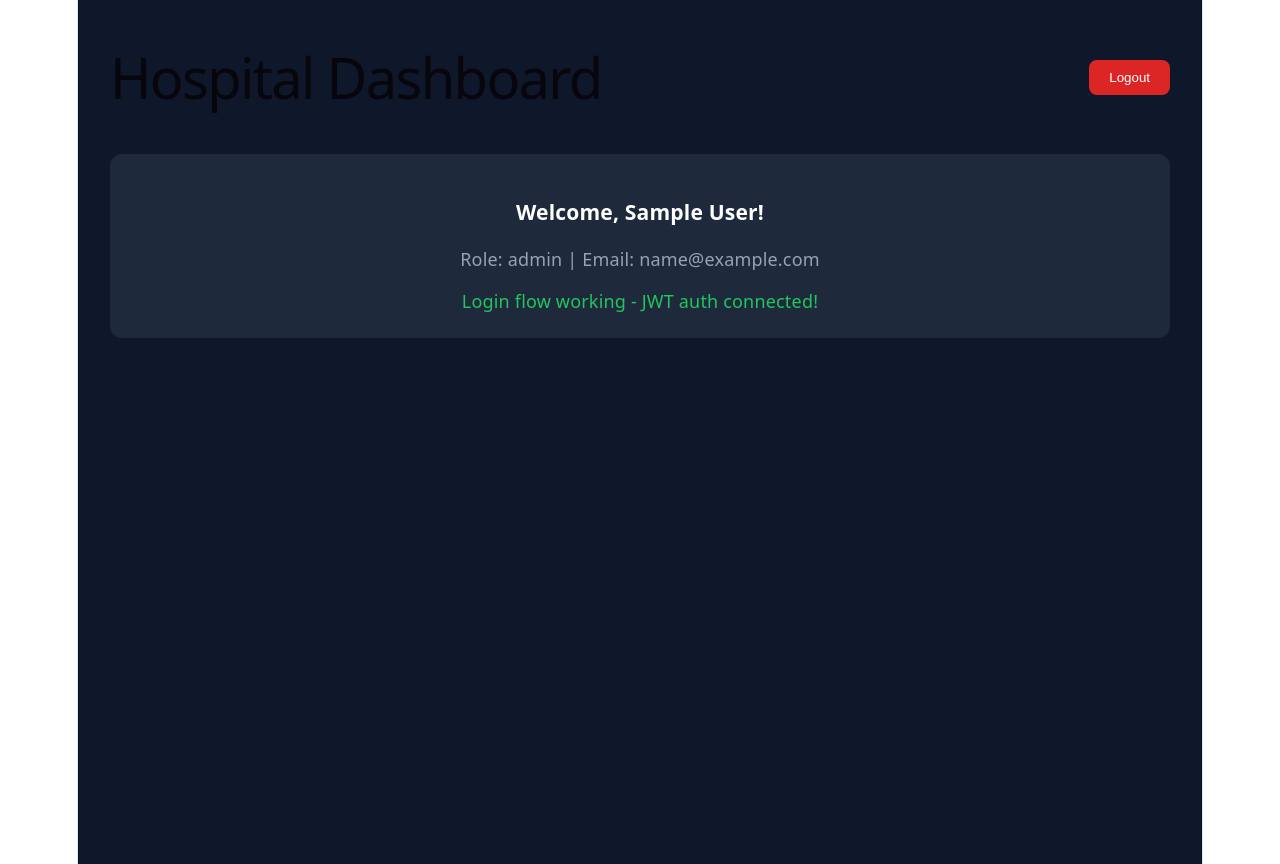
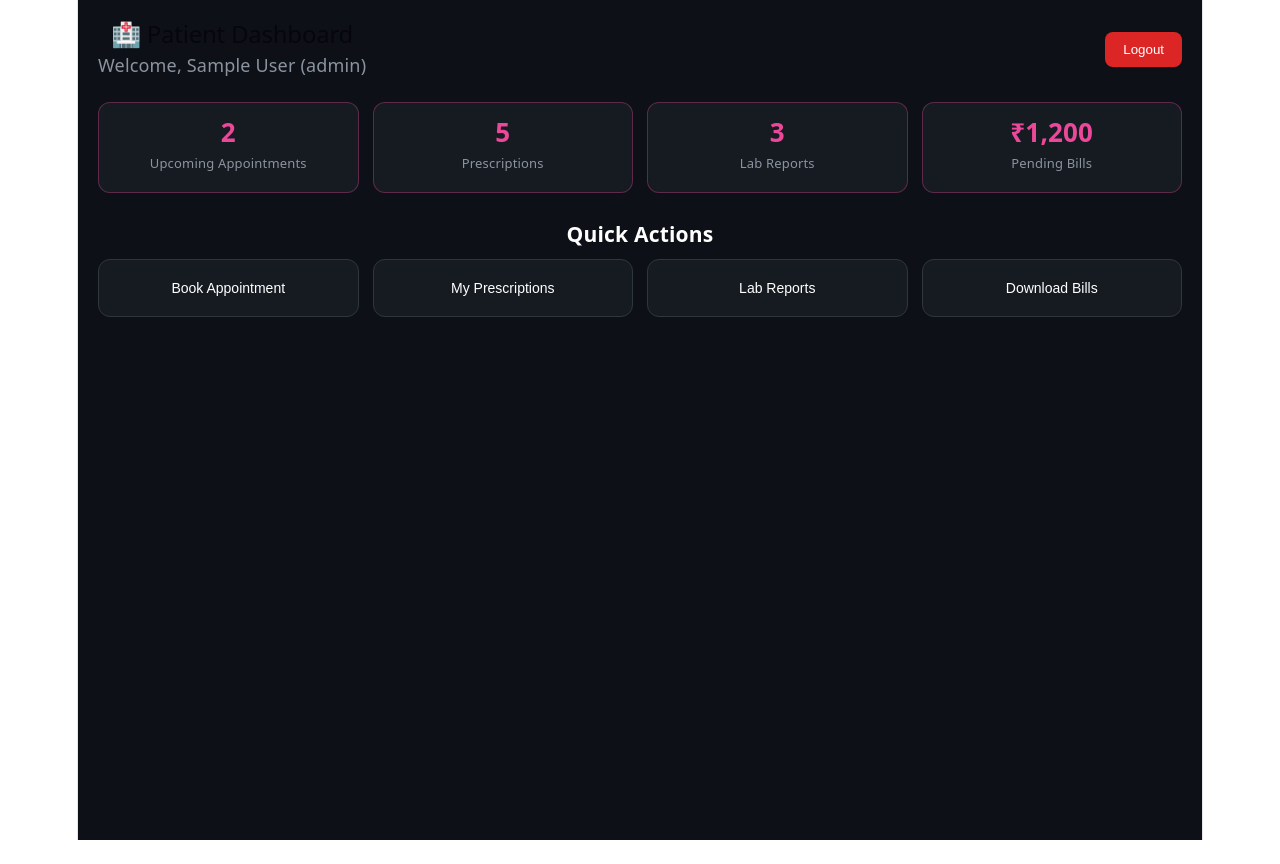
Before and after one commit to matiur25580/hospital-management-system, a React (Vite) app in the folder client/: page /dashboard in a window 1280 px wide. After the commit the page ends 840 px from the top, so only its background shows below. Built offline with nearby package versions, Linux system fonts and the light colour scheme; no server answers; sample sign-in values are in the browser's storage.

Commit message:
feat: role-based dashboards for Admin, Doctor, Nurse, Receptionist, Patient

```diff
--- a/client/src/pages/Dashboard.jsx
+++ b/client/src/pages/Dashboard.jsx
@@ -1,17 +1,50 @@
 import { useAuth } from '../context/AuthContext';
+
+const CONFIG = {
+  Admin: { title: 'Admin Dashboard', color: '#4f8cff',
+    stats: [['Total Doctors','24'],['Total Patients','312'],['Appointments Today','48'],['Monthly Revenue','₹4.2L']],
+    actions: ['Manage Staff','View All Appointments','Billing Overview','Hospital Settings'] },
+  Doctor: { title: 'Doctor Dashboard', color: '#22c55e',
+    stats: [["Today's Appointments",'12'],['Patients Under Care','35'],['Pending Reports','6'],['Surgeries This Week','3']],
+    actions: ['My Appointments','Patient Records','Write Prescription','Lab Reports'] },
+  Nurse: { title: 'Nurse Dashboard', color: '#f59e0b',
+    stats: [['Assigned Patients','18'],['Vitals Due','7'],['Medications Due','11'],['Ward Occupancy','82%']],
+    actions: ['Patient Vitals','Medication Chart','Ward Rounds','Assist Doctor'] },
+  Receptionist: { title: 'Receptionist Dashboard', color: '#a855f7',
+    stats: [["Today's Bookings",'48'],['Walk-in Patients','15'],['Pending Bills','9'],['Available Beds','23']],
+    actions: ['Book Appointment','Register Patient','Billing Counter','Bed Management'] },
+  Patient: { title: 'Patient Dashboard', color: '#ec4899',
+    stats: [['Upcoming Appointments','2'],['Prescriptions','5'],['Lab Reports','3'],['Pending Bills','₹1,200']],
+    actions: ['Book Appointment','My Prescriptions','Lab Reports','Download Bills'] },
+};
 
 export default function Dashboard() {
   const { user, logout } = useAuth();
+  const role = user?.role || 'Patient';
+  const c = CONFIG[role] || CONFIG.Patient;
+  const st = { minHeight:'100vh', background:'#0d1117', color:'#fff', fontFamily:'system-ui', padding:20 };
   return (
-    <div style={{ minHeight: '100vh', background: '#0f172a', color: '#fff', padding: 32 }}>
-      <div style={{ display: 'flex', justifyContent: 'space-between', alignItems: 'center', marginBottom: 32 }}>
-        <h1>Hospital Dashboard</h1>
-        <button onClick={logout} style={{ padding: '10px 20px', borderRadius: 8, border: 'none', background: '#dc2626', color: '#fff', cursor: 'pointer' }}>Logout</button>
+    <div style={st}>
+      <div style={{display:'flex',justifyContent:'space-between',alignItems:'center',marginBottom:24}}>
+        <div>
+          <h2 style={{margin:0}}>🏥 {c.title}</h2>
+          <p style={{color:'#8b949e',margin:'4px 0 0'}}>Welcome, {user?.name || 'User'} ({role})</p>
+        </div>
+        <button onClick={logout} style={{background:'#dc2626',color:'#fff',border:'none',borderRadius:8,padding:'10px 18px',cursor:'pointer'}}>Logout</button>
       </div>
-      <div style={{ background: '#1e293b', padding: 24, borderRadius: 12 }}>
-        <h3>Welcome, {user && user.name ? user.name : 'Guest'}!</h3>
-        <p style={{ color: '#94a3b8' }}>Role: {user?.role || '-'} | Email: {user?.email || '-'}</p>
-        <p style={{ color: '#22c55e', marginTop: 16 }}>Login flow working - JWT auth connected!</p>
+      <div style={{display:'grid',gridTemplateColumns:'repeat(auto-fit,minmax(150px,1fr))',gap:14,marginBottom:28}}>
+        {c.stats.map(([label,val]) => (
+          <div key={label} style={{background:'#161b22',border:`1px solid ${c.color}55`,borderRadius:12,padding:16}}>
+            <div style={{fontSize:26,fontWeight:700,color:c.color}}>{val}</div>
+            <div style={{color:'#8b949e',fontSize:13,marginTop:4}}>{label}</div>
+          </div>
+        ))}
+      </div>
+      <h3 style={{marginBottom:12}}>Quick Actions</h3>
+      <div style={{display:'grid',gridTemplateColumns:'repeat(auto-fit,minmax(150px,1fr))',gap:14}}>
+        {c.actions.map(a => (
+          <button key={a} style={{background:'#161b22',border:'1px solid #30363d',color:'#fff',borderRadius:12,padding:20,cursor:'pointer',fontSize:14}}>{a}</button>
+        ))}
       </div>
     </div>
   );
```
